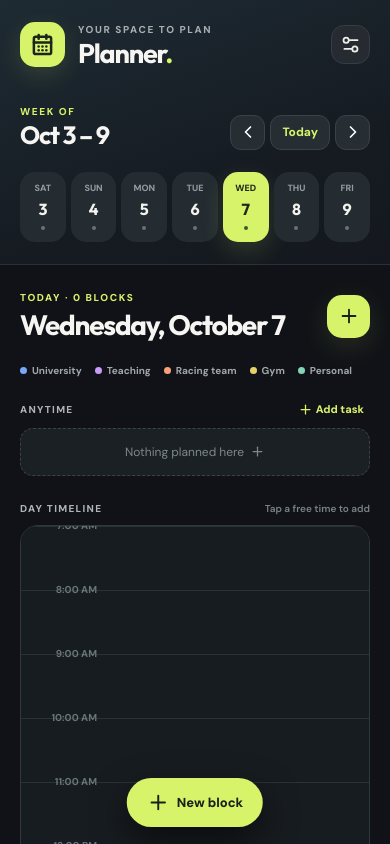
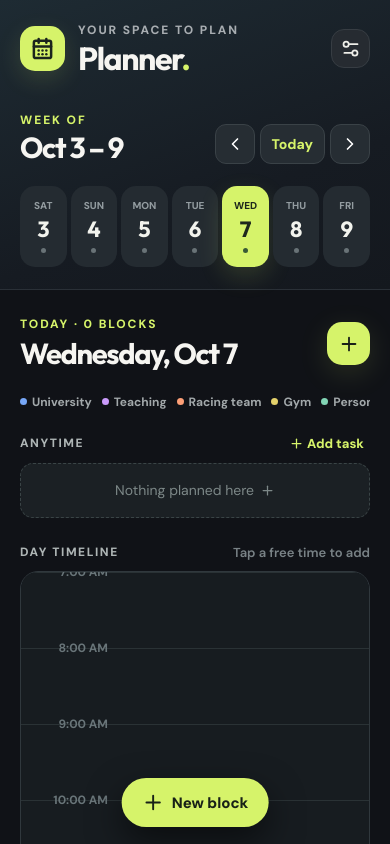
Before and after one commit to Abdullah-Youssef12/personal-planner, a React (Vite) app: page / in a window 390 px wide. Shown: the top 844 px of the page. Built offline with nearby package versions, Linux system fonts and the light colour scheme.

Commit message:
Increase Planner typography for phone readability

```diff
--- a/src/App.tsx
+++ b/src/App.tsx
@@ -7,10 +7,11 @@ const CATEGORY_LABEL: Record<Category, string> = { university: 'University', tea
 const CATEGORIES = Object.keys(CATEGORY_LABEL) as Category[]
 const DAY_SHORT = ['Sun', 'Mon', 'Tue', 'Wed', 'Thu', 'Fri', 'Sat']
 const TODAY = dateKey(new Date())
+const HOUR_HEIGHT = 76
 type Editor = { source?: Occurrence; date: string; fields: BlockFields; frequency: 'none' | Frequency; scope: 'day' | 'future' }
 const defaultFields = (start: string | null = null): BlockFields => ({ title: '', category: 'personal', start, end: start ? clockFromMinutes(Math.min(minutes(start) + 60, 1439)) : null, location: '', notes: '', checklist: [] })
 function clockFromMinutes(value: number) { return `${String(Math.floor(value / 60)).padStart(2, '0')}:${String(value % 60).padStart(2, '0')}` }
-function dateTitle(key: string) { return parseDate(key).toLocaleDateString('en-US', { weekday: 'long', month: 'long', day: 'numeric' }) }
+function dateTitle(key: string) { return parseDate(key).toLocaleDateString('en-US', { weekday: 'long', month: 'short', day: 'numeric' }) }
 function weekTitle(week: string) { const end = addDays(week, 6); const a = parseDate(week); const b = parseDate(end); return `${a.toLocaleDateString('en-US', { month: 'short', day: 'numeric' })} – ${b.toLocaleDateString('en-US', { month: a.getMonth() === b.getMonth() ? undefined : 'short', day: 'numeric' })}` }
 function categoryClass(category: Category) { return `cat-${category}` }
 function timeParts(time: string) { const [h, m] = time.split(':').map(Number); return { hour: h % 12 || 12, minute: m, period: h < 12 ? 'AM' : 'PM' } }
@@ -46,7 +47,7 @@ export default function App() {
   useEffect(() => {
     if (!timelineRef.current) return
     const first = timed.length ? Math.max(0, minutes(timed[0].start!) - 60) : 7 * 60
-    timelineRef.current.scrollTop = first / 60 * 64
+    timelineRef.current.scrollTop = first / 60 * HOUR_HEIGHT
   }, [selectedDate])
   function say(message: string) { setToast(message); window.clearTimeout(toastTimer.current); toastTimer.current = window.setTimeout(() => setToast(''), 4500) }
   async function refresh() { setData(await loadData()) }
@@ -148,7 +149,7 @@ export default function App() {
     if (event.target !== event.currentTarget && !(event.target as HTMLElement).classList.contains('timeline-hit')) return
     const rect = event.currentTarget.getBoundingClientRect()
     const clicked = event.clientY - rect.top + event.currentTarget.scrollTop
-    const value = Math.max(0, Math.min(23 * 60, Math.round(clicked / 64 * 60 / 30) * 30))
+    const value = Math.max(0, Math.min(23 * 60, Math.round(clicked / HOUR_HEIGHT * 60 / 30) * 30))
     openNew(selectedDate, clockFromMinutes(value))
   }
 
@@ -165,7 +166,7 @@ export default function App() {
     <main className="main-content"><div className="day-head"><div><span className="eyebrow">{selectedDate === TODAY ? 'TODAY · ' : ''}{entries.length} {entries.length === 1 ? 'BLOCK' : 'BLOCKS'}</span><h2>{dateTitle(selectedDate)}</h2></div><button className="add-button" aria-label="Add block" onClick={() => openNew(selectedDate)}><Plus size={22} /></button></div>
       <div className="category-legend">{CATEGORIES.map(cat => <span key={cat}><i className={categoryClass(cat)} />{CATEGORY_LABEL[cat]}</span>)}</div>
       <section className="anytime-section"><div className="section-label"><span>ANYTIME</span><button onClick={() => openNew(selectedDate)}><Plus size={15} /> Add task</button></div>{anytime.length ? <div className="anytime-list">{anytime.map(item => <BlockCard key={item.key} item={item} compact conflict={false} checks={checks} onOpen={openExisting} onCheck={toggleCheck} />)}</div> : <button className="empty-anytime" onClick={() => openNew(selectedDate)}>Nothing planned here <Plus size={15} /></button>}</section>
-      <section className="timeline-section"><div className="section-label"><span>DAY TIMELINE</span><span className="hint">Tap a free time to add</span></div><div className="timeline-scroll" ref={timelineRef} onClick={timelineClick}><div className="timeline-canvas timeline-hit">{Array.from({ length: 24 }, (_, hour) => <div key={hour} className="hour-line timeline-hit" style={{ top: hour * 64 }}><span>{timeLabel(clockFromMinutes(hour * 60))}</span></div>)}{timed.map((item, index) => { const top = minutes(item.start!) / 60 * 64, height = Math.max(42, (minutes(item.end!) - minutes(item.start!)) / 60 * 64); const conflict = conflicts.has(item.key); return <div key={item.key} className={`timeline-position ${conflict ? `overlap-lane lane-${index % 2}` : ''}`} style={{ top, height }}><BlockCard item={item} conflict={conflict} checks={checks} onOpen={openExisting} onCheck={toggleCheck} /></div> })}</div></div></section>
+      <section className="timeline-section"><div className="section-label"><span>DAY TIMELINE</span><span className="hint">Tap a free time to add</span></div><div className="timeline-scroll" ref={timelineRef} onClick={timelineClick}><div className="timeline-canvas timeline-hit">{Array.from({ length: 24 }, (_, hour) => <div key={hour} className="hour-line timeline-hit" style={{ top: hour * HOUR_HEIGHT }}><span>{timeLabel(clockFromMinutes(hour * 60))}</span></div>)}{timed.map((item, index) => { const top = minutes(item.start!) / 60 * HOUR_HEIGHT, height = Math.max(56, (minutes(item.end!) - minutes(item.start!)) / 60 * HOUR_HEIGHT); const conflict = conflicts.has(item.key); return <div key={item.key} className={`timeline-position ${conflict ? `overlap-lane lane-${index % 2}` : ''}`} style={{ top, height }}><BlockCard item={item} conflict={conflict} checks={checks} onOpen={openExisting} onCheck={toggleCheck} /></div> })}</div></div></section>
       <p className="footer-note">Your plans stay on this device. Export a backup from Settings.</p>
     </main>
     <button className="floating-add" onClick={() => openNew(selectedDate)}><Plus size={23} /> New block</button>
@@ -174,7 +175,7 @@ export default function App() {
     {editor && <div className="overlay" onMouseDown={e => { if (e.target === e.currentTarget) setEditor(null) }}><div className="sheet editor-sheet" role="dialog" aria-modal="true" aria-label={editor.source ? 'Edit block' : 'New block'}><div className="sheet-handle" /><div className="sheet-top"><div><span className="eyebrow">{editor.source ? 'EDIT YOUR PLAN' : 'MAKE A PLAN'}</span><h2>{editor.source ? 'Edit block' : 'New block'}</h2></div><button className="icon-button" aria-label="Close editor" onClick={() => setEditor(null)}><X size={21} /></button></div>
       <div className="sheet-body"><label className="field-label">WHAT ARE YOU PLANNING?<input autoFocus placeholder="e.g. Gym, project work, class…" value={editor.fields.title} onChange={e => setEditor({ ...editor, fields: { ...editor.fields, title: e.target.value } })} /></label>
         <div className="field-label">CATEGORY<div className="category-picker">{CATEGORIES.map(cat => <button key={cat} className={`${categoryClass(cat)} ${editor.fields.category === cat ? 'selected' : ''}`} onClick={() => setEditor({ ...editor, fields: { ...editor.fields, category: cat } })}>{CATEGORY_LABEL[cat]}</button>)}</div></div>
-        <div className="editor-grid"><label className="field-label">DATE<input type="date" value={editor.date} onChange={e => setEditor({ ...editor, date: e.target.value })} /></label><label className="field-label">REPEAT<select value={editor.frequency} disabled={!!editor.source?.ruleId && editor.scope === 'day'} onChange={e => setEditor({ ...editor, frequency: e.target.value as Editor['frequency'] })}><option value="none">Doesn't repeat</option><option value="weekly">Every week</option><option value="biweekly">Every 2 weeks</option></select></label></div>
+        <div className="editor-grid"><label className="field-label">DATE<input type="date" value={editor.date} onChange={e => setEditor({ ...editor, date: e.target.value })} /></label><label className="field-label">REPEAT<select value={editor.frequency} disabled={!!editor.source?.ruleId && editor.scope === 'day'} onChange={e => setEditor({ ...editor, frequency: e.target.value as Editor['frequency'] })}><option value="none">Once</option><option value="weekly">Every week</option><option value="biweekly">Every 2 weeks</option></select></label></div>
         {editor.source?.ruleId && <div className="scope-picker"><span><Repeat2 size={16} /> Apply changes to</span><div><button className={editor.scope === 'day' ? 'selected' : ''} onClick={() => setEditor({ ...editor, scope: 'day' })}>This day</button><button className={editor.scope === 'future' ? 'selected' : ''} onClick={() => setEditor({ ...editor, scope: 'future' })}>This & future</button></div></div>}
         <label className="anytime-toggle"><input type="checkbox" checked={editor.fields.start === null} onChange={e => setEditor({ ...editor, fields: { ...editor.fields, start: e.target.checked ? null : '09:00', end: e.target.checked ? null : '10:00' } })} /> No set time <span>Put it in Anytime</span></label>
         {editor.fields.start && editor.fields.end && <div className="editor-grid"><TimeField label="START" value={editor.fields.start} onChange={value => setEditor({ ...editor, fields: { ...editor.fields, start: value } })} /><TimeField label="END" value={editor.fields.end} onChange={value => setEditor({ ...editor, fields: { ...editor.fields, end: value } })} /></div>}
--- a/src/main.tsx
+++ b/src/main.tsx
@@ -3,6 +3,7 @@ import ReactDOM from 'react-dom/client'
 import { registerSW } from 'virtual:pwa-register'
 import App from './App'
 import './styles.css'
+import './readability.css'
 
 registerSW({ immediate: true })
 ReactDOM.createRoot(document.getElementById('root')!).render(<React.StrictMode><App /></React.StrictMode>)
--- /dev/null
+++ b/src/readability.css
@@ -0,0 +1,54 @@
+/* A roomier type scale for the weekly overview, timeline, and editor. */
+.brand-row h1 { font-size: 32px; }
+.eyebrow { font-size: 12px; }
+.week-heading h2 { font-size: 35px; }
+.week-controls .today-button { font-size: 14px; }
+.week-controls button { min-width: 40px; height: 40px; }
+
+.week-strip { gap: 7px; }
+.day-chip { gap: 6px; padding: 13px 3px 11px; }
+.day-chip span { font-size: 12px; }
+.day-chip strong { font-size: 25px; line-height: 1; }
+.day-chip i { height: 10px; }
+.day-chip i b { width: 5px; height: 5px; }
+
+.day-head h2 { font-size: 33px; }
+.category-legend span { font-size: 12px; }
+.section-label { font-size: 12px; }
+.section-label button, .section-label .hint { font-size: 13px; }
+.empty-anytime { min-height: 55px; font-size: 14px; }
+.timeline-canvas { height: 1824px; }
+.hour-line span { left: 7px; top: -8px; width: 80px; font-size: 12px; }
+.timeline-position { left: 100px; }
+.timeline-position.overlap-lane { width: calc((100% - 116px) / 2); }
+.block-card, .block-card.compact { min-height: 56px; }
+.block-open { padding: 10px 12px; gap: 4px; }
+.block-category { font-size: 11px; }
+.block-open strong { font-size: 15px; }
+.block-meta, .block-checklist button { font-size: 12px; }
+.more-checks, .conflict { font-size: 11px; }
+.footer-note { font-size: 13px; }
+.floating-add, .primary-action { font-size: 15px; }
+
+.sheet h2 { font-size: 32px; }
+.field-label, .time-field { font-size: 12px; }
+.field-label input, .field-label select, .field-label textarea,
+.checklist-edit-row input, .time-controls select, .time-controls input { font-size: 16px; }
+.category-picker button, .scope-picker span, .scope-picker button,
+.anytime-toggle span, .secondary-actions button { font-size: 13px; }
+.anytime-toggle { font-size: 15px; }
+.settings-card h3 { font-size: 20px; }
+.settings-card p, .settings-actions button, .rule-row strong,
+.empty-rule { font-size: 14px; }
+.rule-row small, .settings-card .microcopy { font-size: 12px; }
+
+@media (max-width: 390px) {
+  .week-heading h2 { font-size: 29px; }
+  .week-strip { gap: 4px; }
+  .day-chip { padding: 12px 1px 10px; }
+  .day-chip span { font-size: 10px; }
+  .day-chip strong { font-size: 22px; }
+  .day-head h2 { font-size: 29px; }
+  .category-legend { gap: 10px; }
+  .time-controls { padding: 0 4px; }
+}
```
